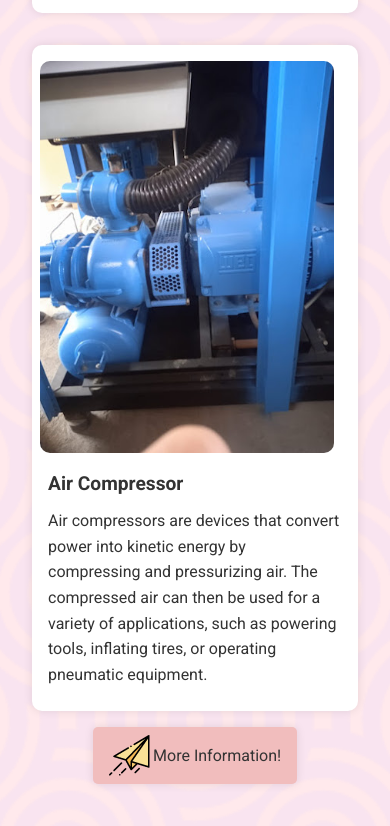
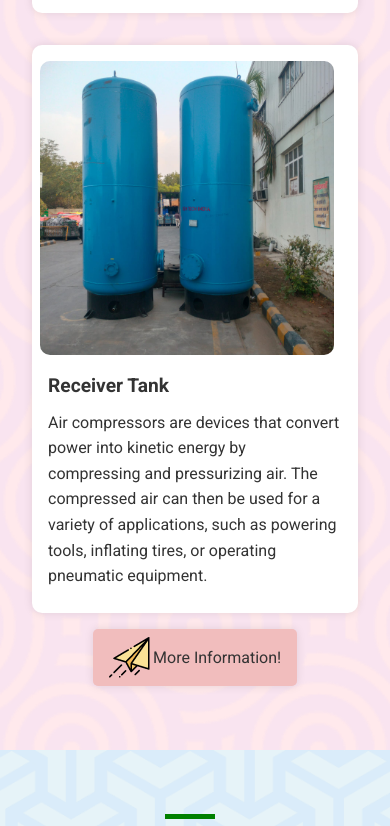
Before and after one commit to ms032383/brijeshwebsite, a plain HTML site: page index.html in a window 390 px wide. Shown: the part 6087-6913 px from the top of the page. Drawn offline with Linux system fonts and the light colour scheme.

```diff
--- a/index.html
+++ b/index.html
@@ -173,9 +173,9 @@
                     </div>
                 </div>
                 <div class="recent-work-item" onclick="scrollToContact()">
-                    <img src="images/third.jpg" alt="Work 4">
+                    <img src="images/new.jpeg" alt="Work 4">
                     <div class="recent-work-content">
-                        <h3>Air Compressor</h3>
+                        <h3>Receiver Tank</h3>
                         <p>Air compressors are devices that convert power into kinetic energy by compressing and pressurizing air. The compressed air can then be used for a variety of applications, such as powering tools, inflating tires, or operating pneumatic equipment.</p>
                     </div>
                 </div>
```
Also changed, not shown: images/new.jpeg (added).
